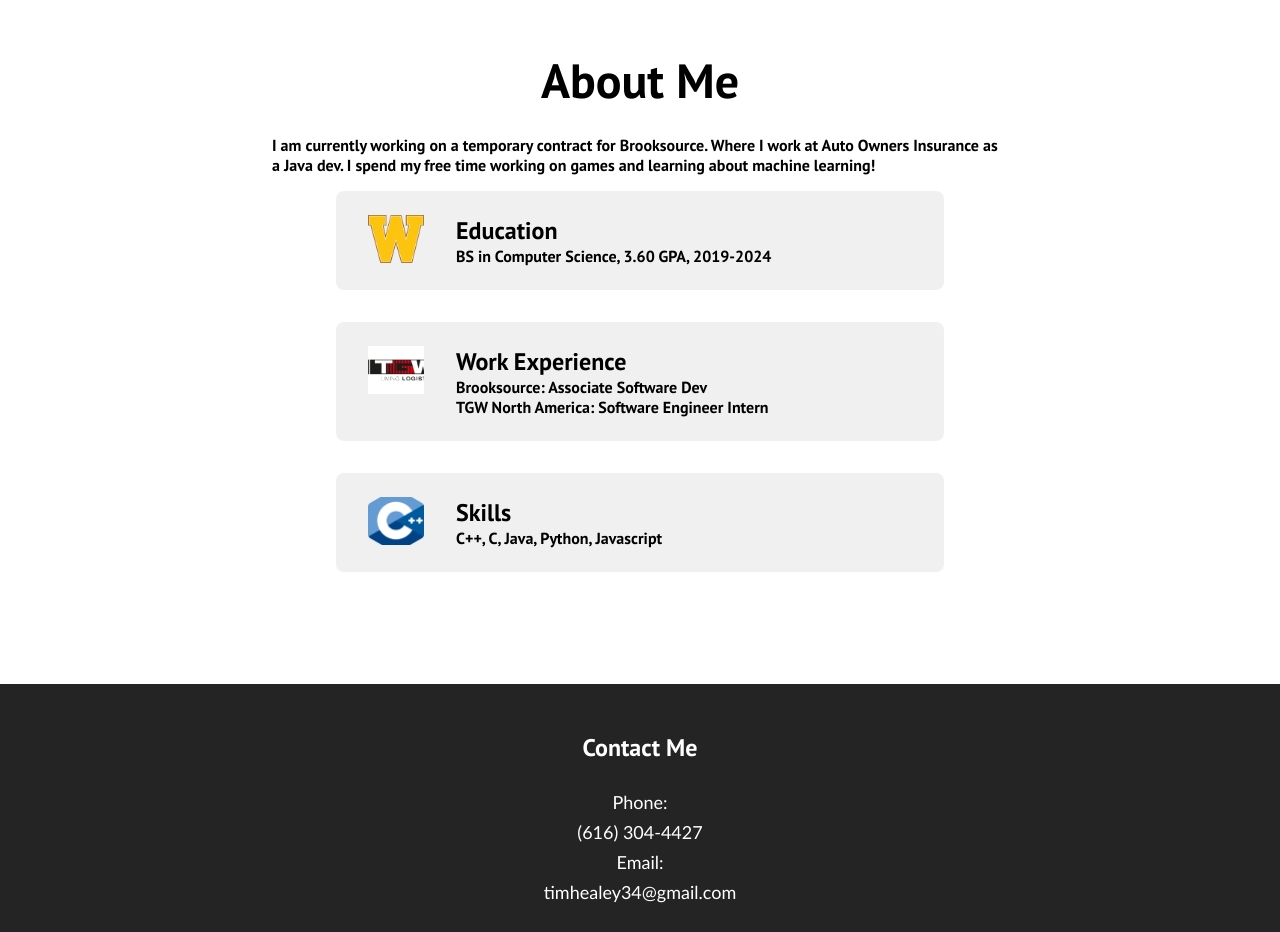
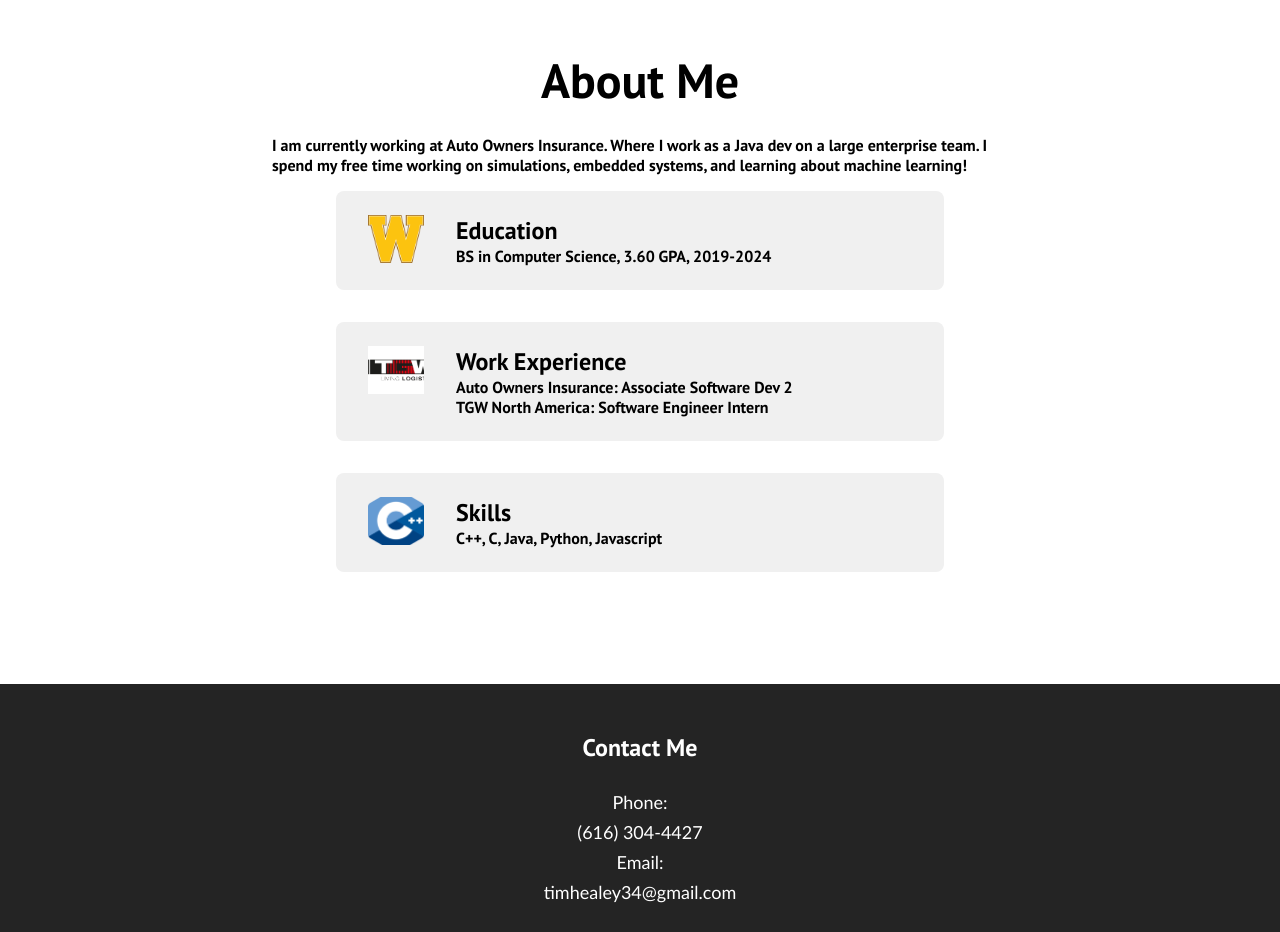
Before and after one commit to timhealey3/Portfolio, a React (Create React App) app: page /#/ in a window 1280 px wide. Shown: the part 1720-2652 px from the top of the page. Built offline with nearby package versions, Linux system fonts and the light colour scheme.

Commit message:
Update Exper.js

```diff
--- a/src/components/Exper.js
+++ b/src/components/Exper.js
@@ -6,9 +6,9 @@ const Exper = () => {
     <section id="exper">
       <span className="skillTitle">About Me</span>
       <span className="skillDesc">
-        I am currently working on a temporary contract for Brooksource. Where I
-        work at Auto Owners Insurance as a Java dev. I spend my free time
-        working on games and learning about machine learning!
+        I am currently working at Auto Owners Insurance. Where I
+        work as a Java dev on a large enterprise team. I spend my free time
+        working on simulations, embedded systems, and learning about machine learning!
       </span>
       <div className="skillBar">
         <img src="images/wmu.png" alt="Education" className="skillBarImg" />
@@ -22,8 +22,8 @@ const Exper = () => {
         <div className="skillBarText">
           <h2>Work Experience</h2>
           <p>
-            Brooksource: Associate
-            Software Dev
+            Auto Owners Insurance: Associate
+            Software Dev 2
           </p>
           <p>TGW North America: Software Engineer Intern</p>
         </div>
```
